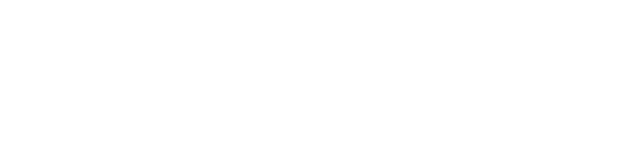
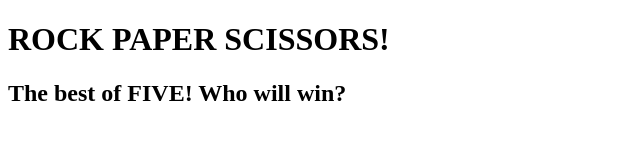
Before and after one commit to WaterIsNecessary/Rock-Paper-Scissors, a plain HTML site: page index.html in a window 1280 px wide. Shown: the whole page, without its empty margins (0-640 px from the left). Drawn offline with Linux system fonts and the light colour scheme.

Commit message:
UPDATE README.md and link index.js to index.HTML

```diff
--- a/index.html
+++ b/index.html
@@ -7,5 +7,11 @@
 </head>
 <body>
 
+    <h1>ROCK PAPER SCISSORS!</h1>
+
+    <h2>The best of FIVE! Who will win?</h2>
+
+    <script src="/index.js"></script>
+
 </body>
 </html>
```
Also changed, not shown: 1 other file.
